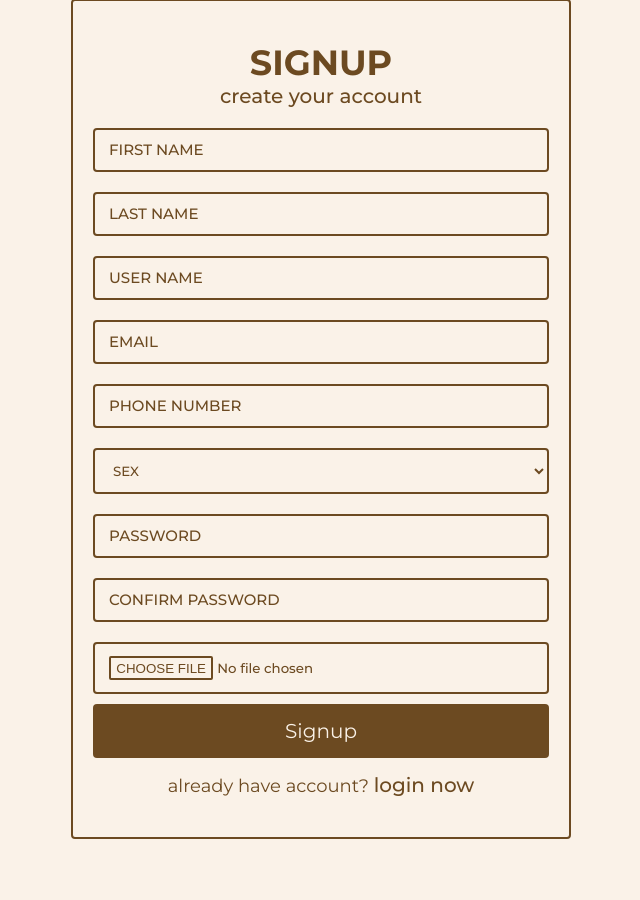
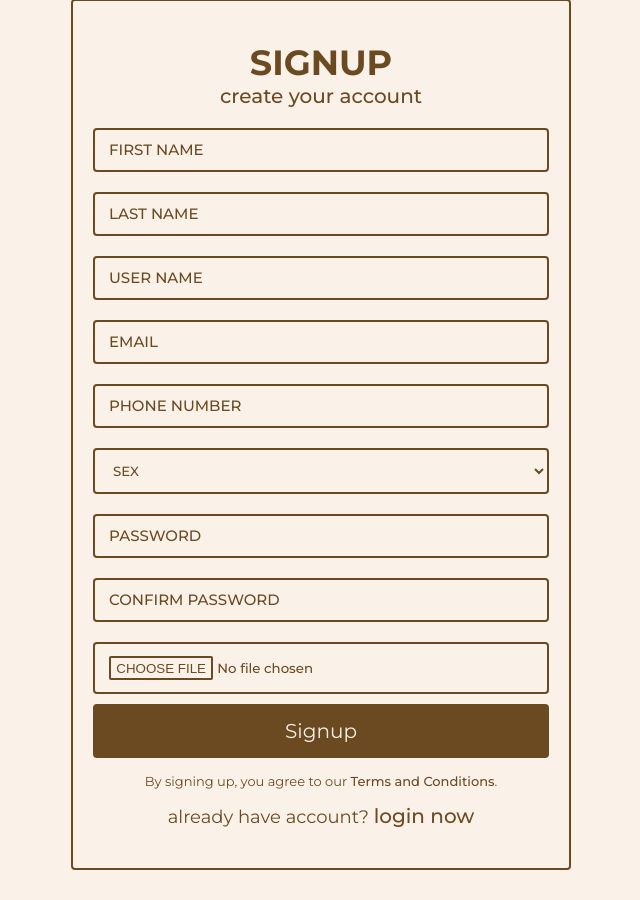
Before and after one commit to eyondk/BEASTYLISH, a PHP site: page /beatest/signup in a window 1280 px wide. Shown: the part 31-931 px from the top of the page, without its empty margins (319-959 px from the left). Before the commit the page ends 870 px from the top, so only its background shows below. Run offline with PHP 8.4, Linux system fonts and the light colour scheme; some libraries are stand-ins or nearby versions; some web fonts are replaced.

Commit message:
added terms and conditions button

```diff
--- a/app/views/signup.view.php
+++ b/app/views/signup.view.php
@@ -40,6 +40,8 @@
         <input type="password" name="cpassword" class="box" placeholder="CONFIRM PASSWORD" required>
         <input type="file" name="image" id="files" class="box" style="display: flex;" required accept="image/jpg, image/jpeg, image/png">
         <input type="submit" value="Signup" class="btn" name="submit">
+        <p style="font-size: small; margin-bottom: 1rem;">By signing up, you agree to our <a href="<?= ROOT ?>/policy" style="font-size: small;  margin-bottom: 1rem;">Terms and Conditions</a>.</p>
+
         <p>already have account? <a href="<?=ROOT?>/Login">login now</a></p>
     </form>
 </section>
```
